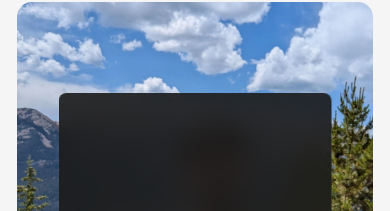
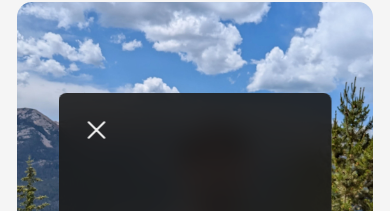
Before and after one commit to DeadChannelDice/nextJS-portfolio, a Next.js app: page / in a window 390 px wide. Both pictures are taken after a click on the button 46 px from the left and 37 px from the top of the page. Shown: the part 137-348 px from the top of the page. Built offline with nearby package versions, Linux system fonts and the light colour scheme.

Commit message:
Adding a close button within the menu modal.

```diff
--- a/src/components/NavBar.js
+++ b/src/components/NavBar.js
@@ -3,11 +3,8 @@ import React, { useState } from "react";
 import Logo from "./Logo";
 import { useRouter } from "next/router";
 import {
-  TwitterIcon,
   GithubIcon,
   LinkedInIcon,
-  PinterestIcon,
-  DribbbleIcon,
   BehanceIcon,
   ThreadsIcon,
   TumblrIcon,
@@ -186,6 +183,30 @@ const NavBar = () => {
                         min-w-[70vw] flex flex-col justify-between items-center fixed top-1/2 left-1/2 -translate-x-1/2 -translate-y-1/2 z-10 bg-dark/90 dark:bg-light/75 rounded-lg backdrop-blur-md py-32
                     "
         >
+          <button
+            className=" absolute top-8 left-6 flex-col justify-center items-center hidden lg:flex"
+            onClick={handleClick}
+          >
+            <span
+              className={`
+                    bg-light dark:bg-dark block transition-all duration-300 ease-out h-0.5 w-6 rounded-sm
+                    ${isOpen ? "rotate-45 translate-y-1" : "-translate-y-0.5"}
+                `}
+            ></span>
+            <span
+              className={`
+                    bg-light dark:bg-dark block transition-all duration-300 ease-out h-0.5 w-6 rounded-sm m-0.5
+                    ${isOpen ? "opacity-0" : "opacity-100"}
+                `}
+            ></span>
+            <span
+              className={`
+                    bg-light dark:bg-dark block transition-all duration-300 ease-out h-0.5 w-6 rounded-sm
+                    ${isOpen ? "-rotate-45 -translate-y-1" : "translate-y-0.5"}
+                `}
+            ></span>
+          </button>
+          <div>
             <nav className="flex items-center flex-col justify-center">
               <CustomMobileLink
                 href={"/"}
@@ -201,7 +222,6 @@ const NavBar = () => {
               />
               {/* <CustomMobileLink href={"/articles"} title="Articles" classname='' toggle={handleClick} /> */}
             </nav>
-
             <nav className="flex items-center justify-center flex-wrap my-2">
               <motion.a
                 href={"https://www.threads.net/@gentleman_tomcat"}
@@ -212,7 +232,6 @@ const NavBar = () => {
               >
                 <ThreadsIcon />
               </motion.a>
-
               <motion.a
                 href={"https://github.com/MikeCharpin"}
                 target={"_blank"}
@@ -222,7 +241,6 @@ const NavBar = () => {
               >
                 <GithubIcon />
               </motion.a>
-
               <motion.a
                 href={"https://www.linkedin.com/in/michael-charpin/"}
                 target={"_blank"}
@@ -232,7 +250,6 @@ const NavBar = () => {
               >
                 <LinkedInIcon />
               </motion.a>
-
               <motion.a
                 href={"https://www.behance.net/MichaelCharpin"}
                 target={"_blank"}
@@ -242,7 +259,6 @@ const NavBar = () => {
               >
                 <BehanceIcon />
               </motion.a>
-
               <motion.a
                 href={"https://www.tumblr.com/dead-channel"}
                 target={"_blank"}
@@ -252,7 +268,6 @@ const NavBar = () => {
               >
                 <TumblrIcon />
               </motion.a>
-
               <button
                 onClick={() => setMode(mode === "light" ? "dark" : "light")}
                 className={`ml-3 flex items-center justify-center rounded-full p-1
@@ -269,6 +284,7 @@ const NavBar = () => {
                 )}
               </button>
             </nav>
+          </div>
         </motion.div>
       ) : null}
 
```
Lines whose indentation alone changed are shown as unchanged.
